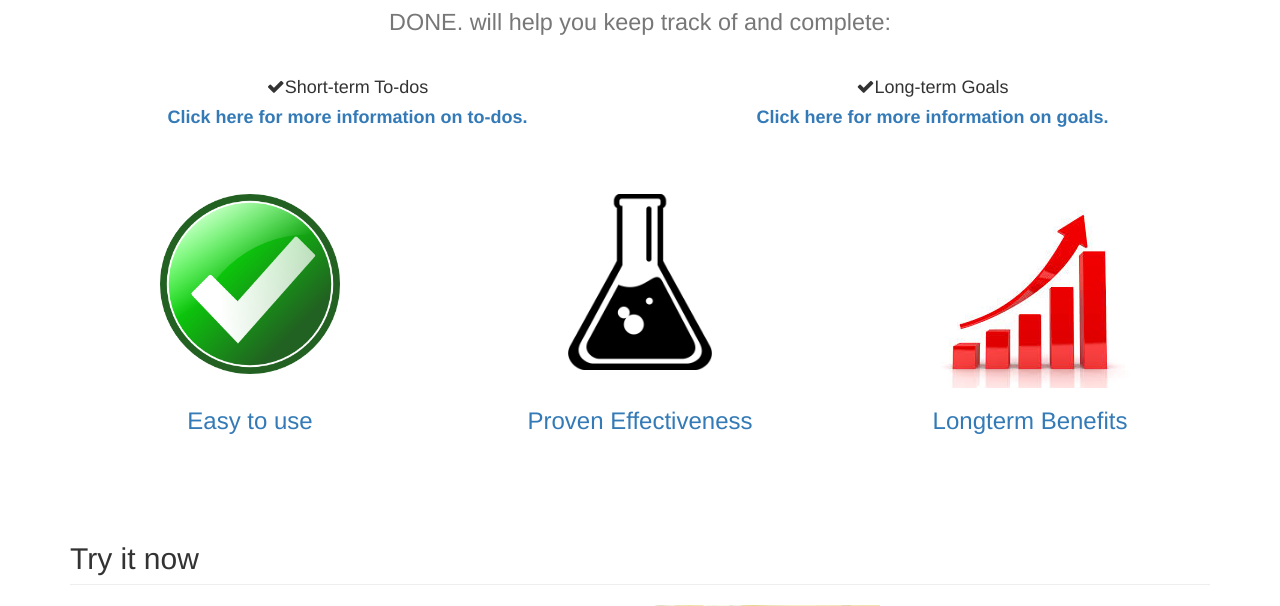
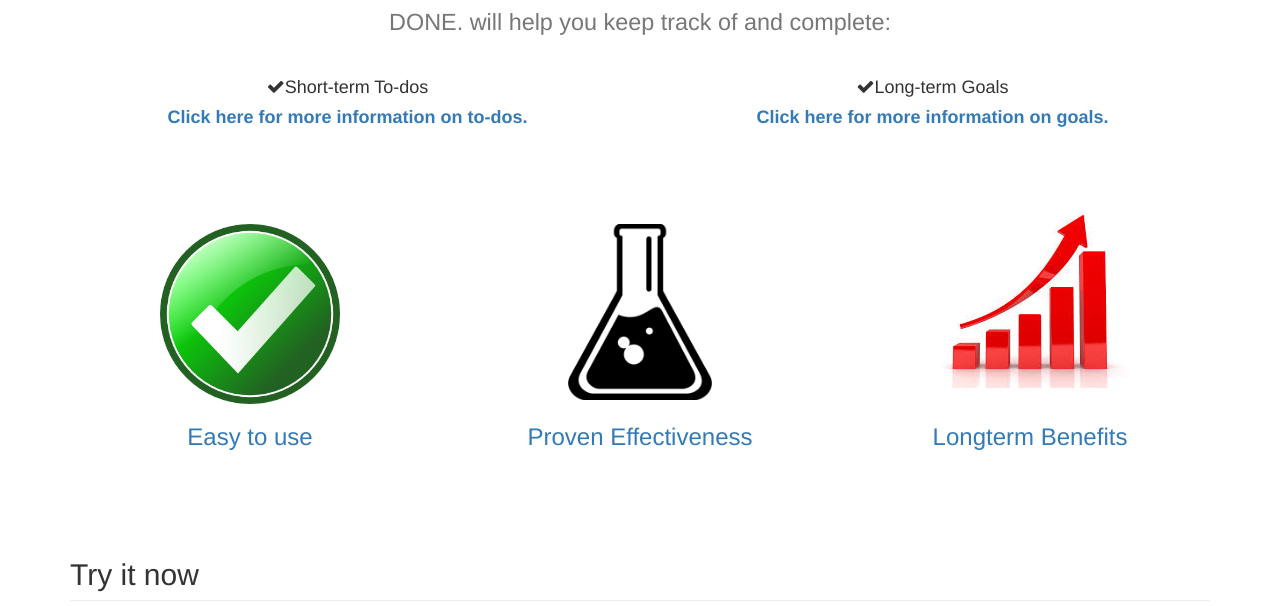
Before and after one commit to Jmgoblue77/DONE, a Flask app: template templates/index1.html in a window 1280 px wide. Shown: the part 576-1182 px from the top of the page. Run offline with Flask 2, Linux system fonts and the light colour scheme; the template is opened without the code that fills it, so the values that code supplies are empty; some libraries are stand-ins or nearby versions.

Commit message:
Change style slightly

```diff
--- a/templates/index1.html
+++ b/templates/index1.html
@@ -38,19 +38,14 @@
         </div>
 
 
-        <!-- to remove once css works
-        <div class="row">
-            <br> <br> <br> <br>
-        </div> -->
-
 
         <div class="row top-buffer">
-            <div class="col-md-4">
+            <div class="col-md-4" style="margin-top: 30px">
                 <a href="{{ url_for('easy') }}">
                 <img class="center-block" src="/static/pics/check.png" style="width: 50%; height: auto">
                 </a>
             </div>
-            <div class="col-md-4">
+            <div class="col-md-4" style="margin-top: 30px">
                 <a href="{{ url_for('effectiveness') }}">
                     <img class="center-block" src="/static/pics/beaker.png" style="width: 40%; height: auto">
                 </a>
```
